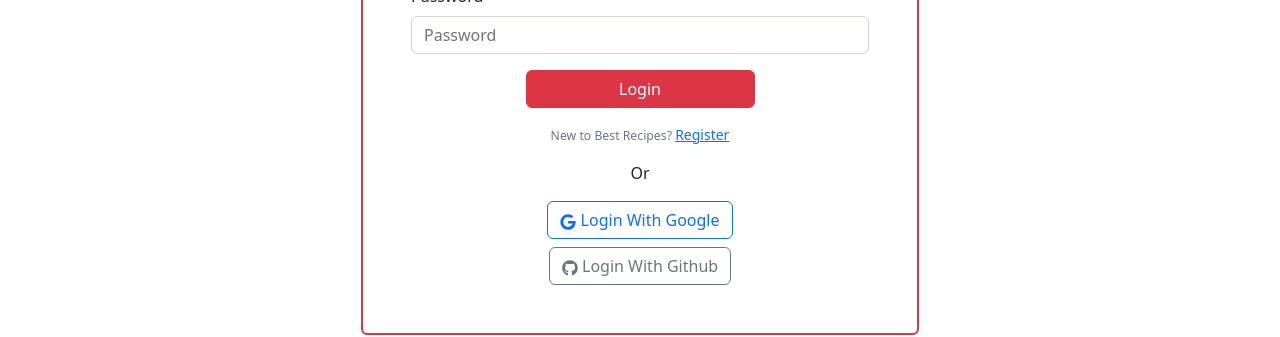
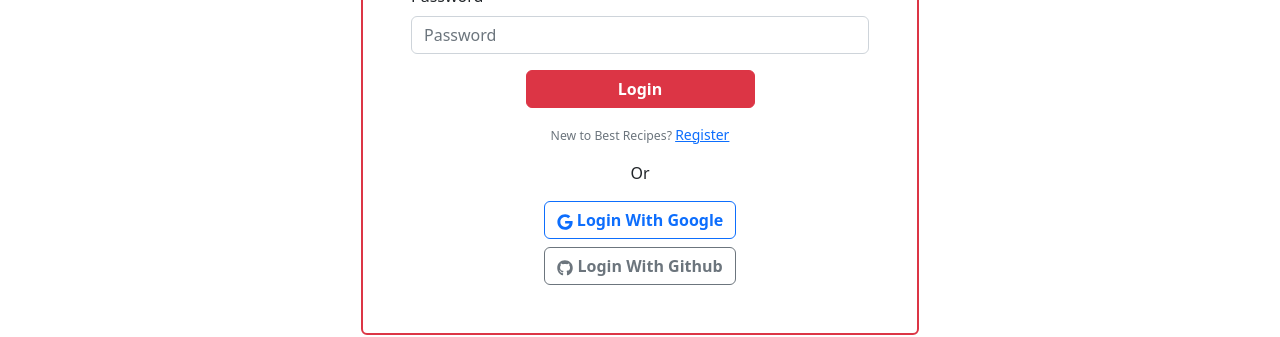
Before and after one commit to faridul22/best-recipes-client, a React (Vite) app: page /login in a window 1280 px wide. Shown: the part 324-661 px from the top of the page. Built offline with nearby package versions, Linux system fonts and the light colour scheme; no server answers.

Commit message:
button text bold style added

```diff
--- a/src/pages/ChefRecipes/Recipe/Recipe.jsx
+++ b/src/pages/ChefRecipes/Recipe/Recipe.jsx
@@ -35,7 +35,7 @@ const Recipe = ({ recipe }) => {
                     <p className='d-flex align-items-center flex-grow-1'>
                         <Rating style={{ maxWidth: 150 }} value={rating} readOnly /> <span className='ms-2'>{rating}</span>
                     </p>
-                    <Button onClick={handleFavorite} disabled={!favorite} variant='danger' className=''> <FaRegBookmark />Favorite</Button>
+                    <Button onClick={handleFavorite} disabled={!favorite} variant='danger' className='fw-bold'> <FaRegBookmark />Favorite</Button>
                 </div>
             </Card>
         </Col>
--- a/src/pages/ChefSection/ChefCard/ChefCard.jsx
+++ b/src/pages/ChefSection/ChefCard/ChefCard.jsx
@@ -22,7 +22,7 @@ const ChefCard = ({ chef }) => {
                     </Card.Text>
                 </Card.Body>
                 <Link to={`/chefs/${id}`}>
-                    <Button variant='danger'>View Recipes</Button>
+                    <Button className='fw-bold' variant='danger'>View Recipes</Button>
                 </Link>
             </Card>
         </Col>
--- a/src/pages/FourOFour/FourOFour.jsx
+++ b/src/pages/FourOFour/FourOFour.jsx
@@ -10,7 +10,7 @@ const FourOFour = () => {
                 <Card.Body>
                     <Card.Text>
                         <div className='my-auto text-center mb-5'>
-                            <Link to='/'><Button variant='danger'>Go to Home Page</Button></Link>
+                            <Link to='/'><Button className='fw-bold' variant='danger'>Go to Home Page</Button></Link>
                         </div>
                     </Card.Text>
                 </Card.Body>
--- a/src/pages/LatestNewsSection/LatestNewsSection.jsx
+++ b/src/pages/LatestNewsSection/LatestNewsSection.jsx
@@ -35,7 +35,7 @@ const LatestNewsSection = () => {
                                 <Form.Check type="checkbox" label="Accept our Trams & Conditions" />
                             </Form.Group>
                             <div className='w-50 mx-auto'>
-                                <Button className='w-100' variant="danger" type="submit">
+                                <Button className='w-100 fw-bold' variant="danger" type="submit">
                                     Subscribe Now
                                 </Button>
                             </div>
--- a/src/pages/Login/Login.jsx
+++ b/src/pages/Login/Login.jsx
@@ -76,7 +76,7 @@ const Login = () => {
                         {errorMessage && <span className='text-danger'>{errorMessage}</span>}
                     </div>
                     <div className='text-center mb-3'>
-                        <Button className='text-white w-50' variant="danger" type="submit">
+                        <Button className='text-white w-50 fw-bold' variant="danger" type="submit">
                             Login
                         </Button>
                     </div>
@@ -86,9 +86,9 @@ const Login = () => {
                     </Form.Text>
                     <p className='text-center'>Or</p>
                     <div className='text-center'>
-                        <Button onClick={handleGoogleLogin} className='mb-2' variant="outline-primary"><FaGoogle></FaGoogle> Login With Google</Button>
+                        <Button onClick={handleGoogleLogin} className='mb-2 fw-bold' variant="outline-primary"><FaGoogle></FaGoogle> Login With Google</Button>
                         <br />
-                        <Button onClick={handleGithubLogin} variant="outline-secondary"><FaGithub></FaGithub> Login With Github</Button>
+                        <Button className='fw-bold' onClick={handleGithubLogin} variant="outline-secondary"><FaGithub></FaGithub> Login With Github</Button>
                     </div>
                 </Form>
             </div>
--- a/src/pages/Register/Register.jsx
+++ b/src/pages/Register/Register.jsx
@@ -68,7 +68,7 @@ const Register = () => {
                         {errorMessage && <span className='text-danger'>{errorMessage}</span>}
                     </div>
                     <div className='text-center mb-3'>
-                        <Button className='text-white w-50' variant="danger" type="submit">
+                        <Button className='text-white w-50 fw-bold' variant="danger" type="submit">
                             Register
                         </Button>
                     </div>
--- a/src/pages/Shared/Header/Header.jsx
+++ b/src/pages/Shared/Header/Header.jsx
@@ -26,7 +26,7 @@ const Header = () => {
                         <p>
                             Our Chefs are create high-quality dishes.We Provide the best service in the other recipe community.
                         </p>
-                        <Button className='' variant='danger'>View Our Shop</Button>
+                        <Button className='fw-bold' variant='danger'>View Our Shop</Button>
 
                     </Carousel.Caption>
                 </Carousel.Item>
@@ -43,7 +43,7 @@ const Header = () => {
                         <p>
                             Our Chefs are create high-quality dishes.We Provide the best service in the other recipe community.
                         </p>
-                        <Button className='' variant='danger'>View Our Shop</Button>
+                        <Button className='fw-bold' variant='danger'>View Our Shop</Button>
                     </Carousel.Caption>
                 </Carousel.Item>
                 <Carousel.Item>
@@ -59,7 +59,7 @@ const Header = () => {
                         <p>
                             Our Chefs are create high-quality dishes.We Provide the best service in the other recipe community.
                         </p>
-                        <Button className='' variant='danger'>View Our Shop</Button>
+                        <Button className='fw-bold' variant='danger'>View Our Shop</Button>
                     </Carousel.Caption>
                 </Carousel.Item>
             </Carousel>
--- a/src/pages/Shared/NavigationBar/NavigationBar.jsx
+++ b/src/pages/Shared/NavigationBar/NavigationBar.jsx
@@ -27,7 +27,7 @@ const NavigationBar = () => {
                             user ? <>
                                 <Image className='border border-secondary text-light rounded-circle' title={user?.displayName} width={40} height={40} variant="top" src={user?.photoURL} />
 
-                                <Button variant='danger' onClick={handleLogOut} className='text-decoration-none text-light ms-3'>LogOut</Button>
+                                <Button variant='danger' onClick={handleLogOut} className='text-decoration-none text-light ms-3 fw-bold'>LogOut</Button>
                             </> : <Link className='btn btn-danger text-decoration-none text-light mx-2' to="/login">Login</Link>
 
                         }
```
Also changed, not shown: 1 other file (tests, documents, lock files or other folders).
